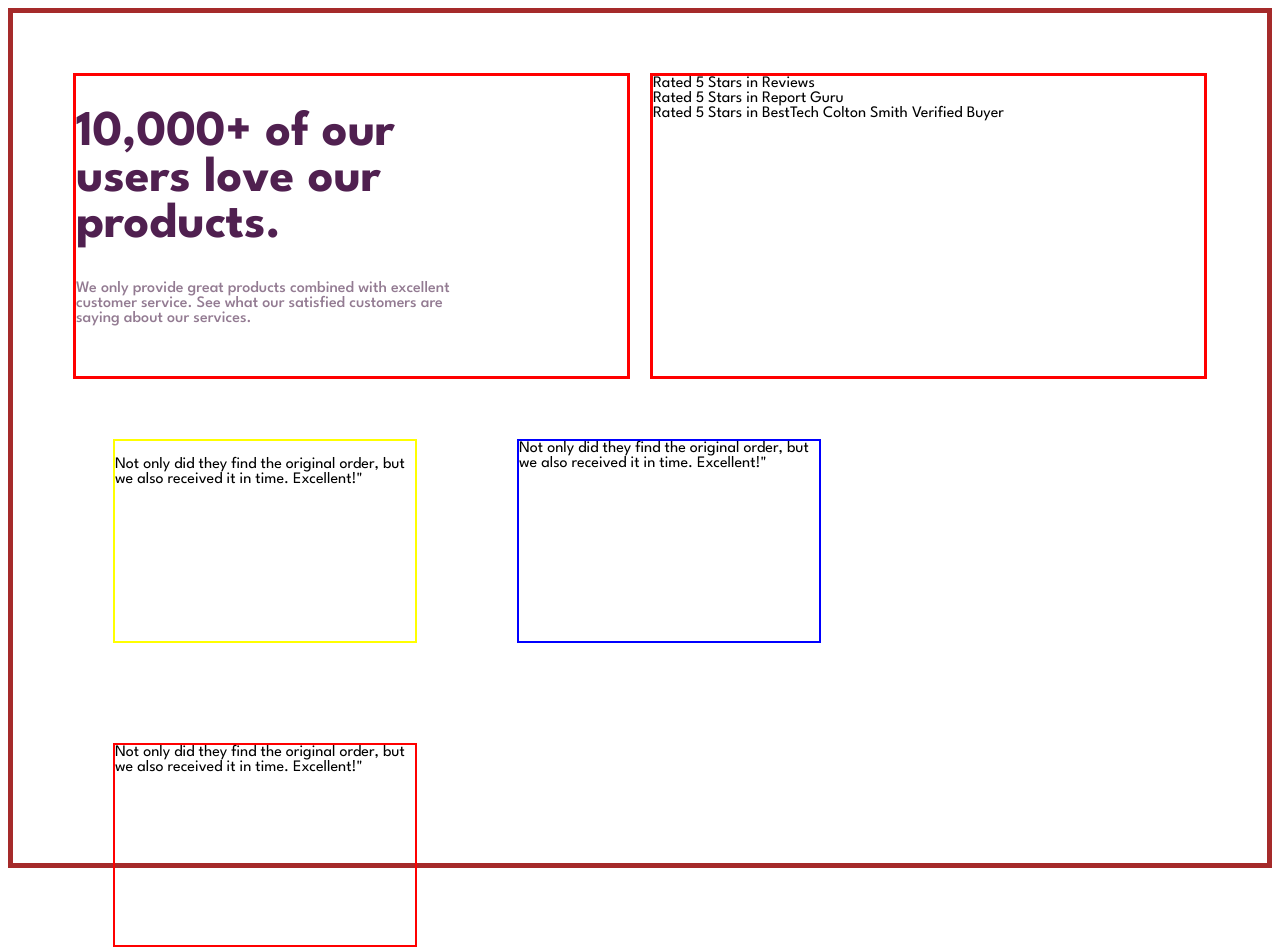
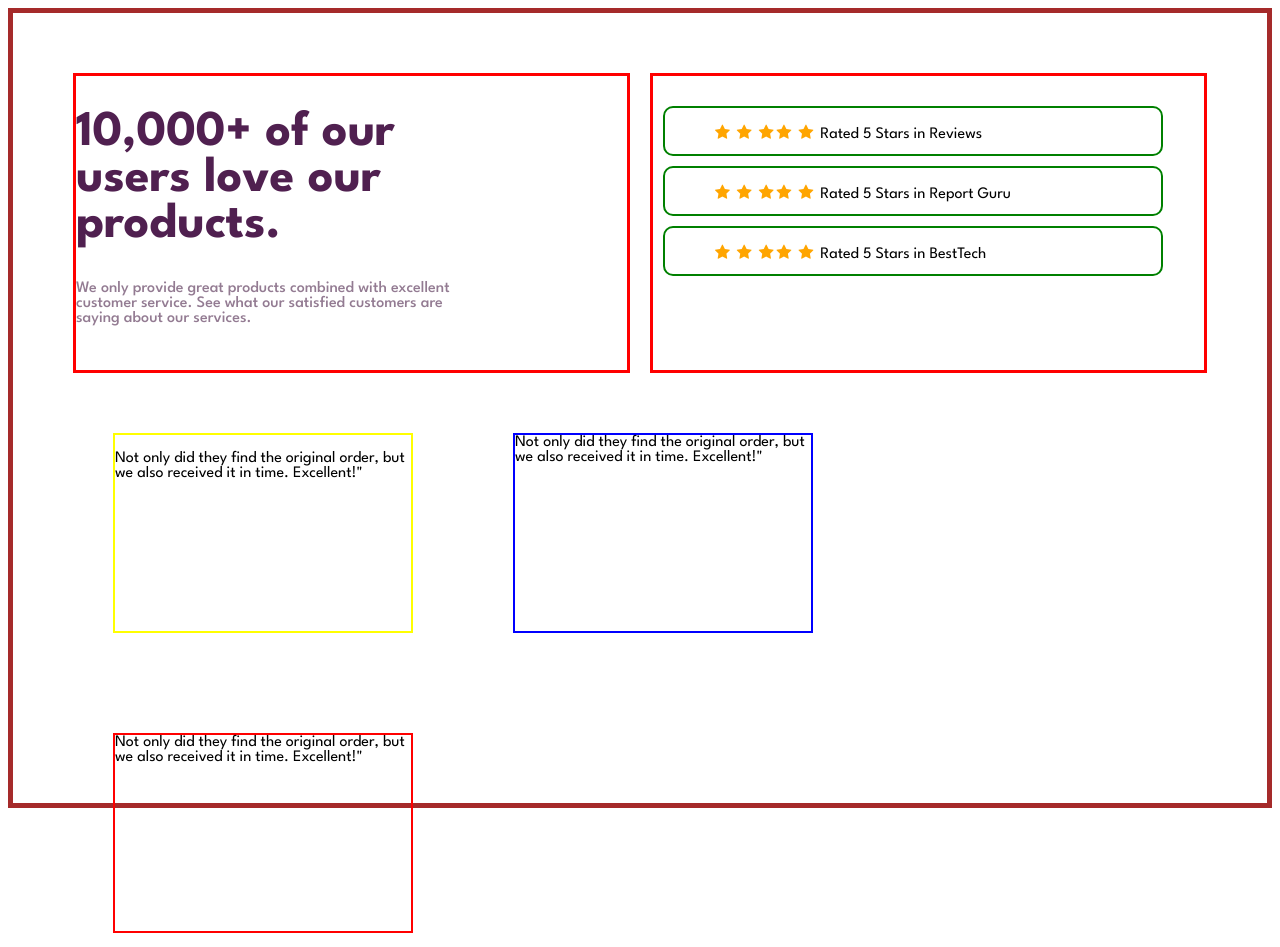
Before and after one commit to trend87/Social-Proof-Section_Challenge, a plain HTML site: page index.html in a window 1280 px wide. Drawn offline with Linux system fonts and the light colour scheme.

Commit message:
added font awesome cdn in html and styled divs in rating-box

```diff
--- a/css/style.css
+++ b/css/style.css
@@ -1,6 +1,8 @@
+*{
+    box-sizing: border-box;
+}
 body{
     background-color: hsl(0, 0%, 100%);
-    box-sizing: border-box;
     font-family: 'League Spartan', sans-serif;
 }
 .wrapper{
@@ -8,7 +10,6 @@ body{
     /* align-items: center;
     justify-content: center; */
     height: 100vh;
-
     border: 5px solid brown;
     flex-wrap: wrap;
     padding-inline: 50px;
@@ -38,6 +39,22 @@ body{
      font-weight: 500;
 
  }
+ .rating-box{
+     padding-top: 20px;
+ }
+ .mini-box{
+     height: 50px;
+     width: 500px;
+     border: 2px solid green;
+     border-radius: 10px;
+     padding: 16px 50px;
+
+     margin: 10px;
+ }
+ .checked {
+    color: orange;
+    margin-right: 3px;
+  }
 .test{
     /* padding-inline: 20px; */
     margin: 50px;
--- a/index.html
+++ b/index.html
@@ -7,6 +7,7 @@
     <title>Social Proof Section</title>
     <link rel="stylesheet" href="css/style.css">
     <link href="https://fonts.googleapis.com/css2?family=League+Spartan:wght@400;500;700&display=swap" rel="stylesheet">
+    <link rel="stylesheet" href="https://cdnjs.cloudflare.com/ajax/libs/font-awesome/4.7.0/css/font-awesome.min.css">
 </head>
 <body>
     <main>
@@ -18,9 +19,21 @@
 
             </div>
             <div class="box rating-box">
-                <div>Rated 5 Stars in Reviews</div>
-                <div>Rated 5 Stars in Report Guru</div>
-                <div>Rated 5 Stars in BestTech Colton Smith Verified Buyer</div>
+                <div class="mini-box "><span class="fa fa-star checked"></span>
+                    <span class="fa fa-star checked"></span>
+                    <span class="fa fa-star checked"></span><span class="fa fa-star checked"></span>
+                    <span class="fa fa-star checked"></span>
+                    Rated 5 Stars in Reviews</div>
+                <div class="mini-box mini-one"><span class="fa fa-star checked"></span>
+                    <span class="fa fa-star checked"></span>
+                    <span class="fa fa-star checked"></span><span class="fa fa-star checked"></span>
+                    <span class="fa fa-star checked"></span>
+                    Rated 5 Stars in Report Guru</div>
+                <div class="mini-box mini-two"><span class="fa fa-star checked"></span>
+                    <span class="fa fa-star checked"></span>
+                    <span class="fa fa-star checked"></span><span class="fa fa-star checked"></span>
+                    <span class="fa fa-star checked"></span>
+                    Rated 5 Stars in BestTech</div>
             </div>
 
             <div class=" test test-1">
```
